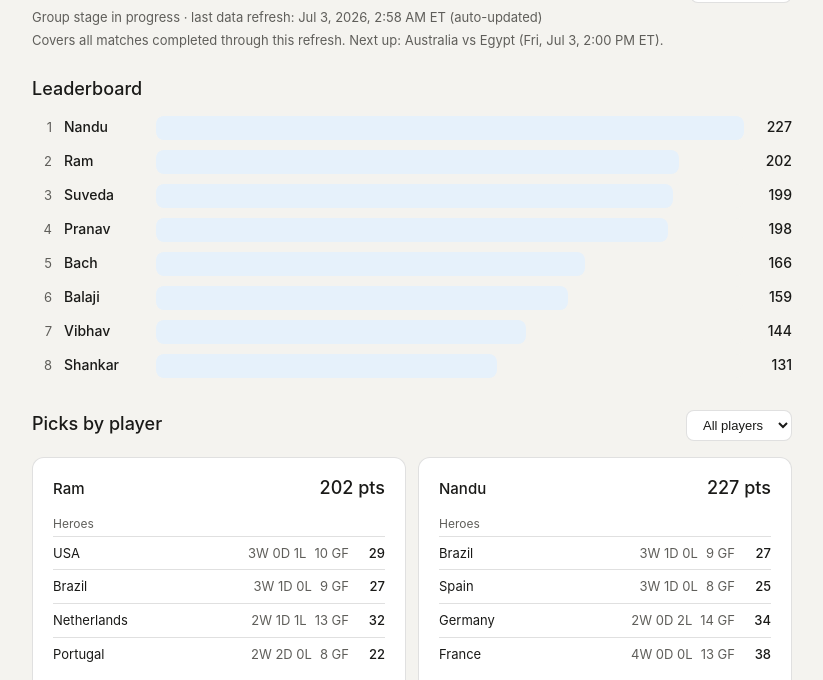
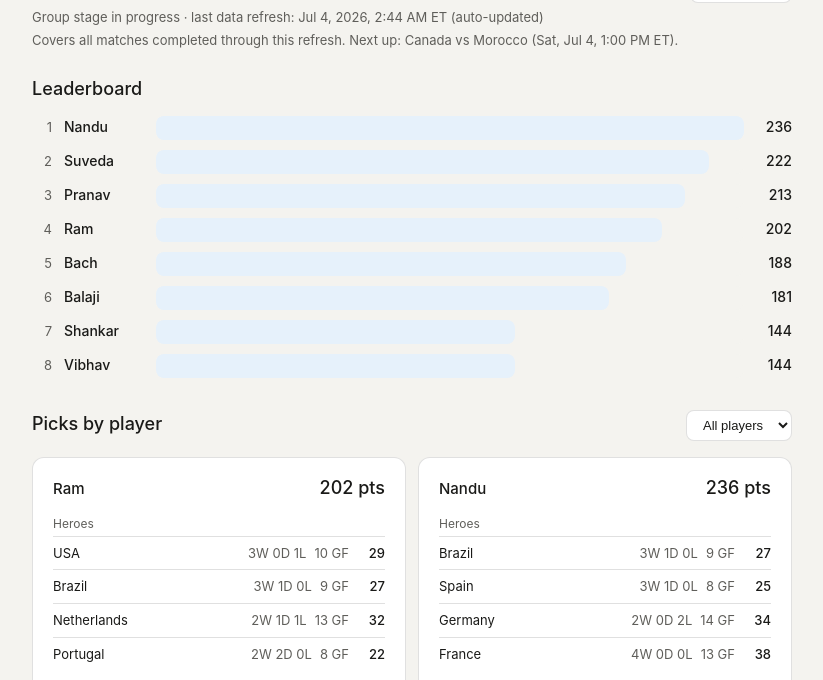
Before and after one commit to pranavshankar-dev/WC-Fantasy-League, a website: page index.html in a window 1280 px wide. Shown: the part 56-736 px from the top of the page, without its empty margins (228-1051 px from the left). Drawn offline with Linux system fonts and the light colour scheme.

Commit message:
Auto-update WC pool standings 2026-07-04 06:44 UTC

```diff
--- a/index.html
+++ b/index.html
@@ -98,7 +98,7 @@
     <div>
       <h1>WC 2026 fantasy pool</h1>
       <p class="subtle">Group stage in progress &middot; last data refresh: <span id="last-updated">pre-tournament (seed data)</span></p>
-      <p class="subtle" style="margin-top:2px;">Covers all matches completed through this refresh. Next up: Australia vs Egypt (Fri, Jul 3, 2:00 PM ET).</p>
+      <p class="subtle" style="margin-top:2px;">Covers all matches completed through this refresh. Next up: Canada vs Morocco (Sat, Jul 4, 1:00 PM ET).</p>
     </div>
     <button id="rules-toggle">Scoring rules</button>
   </div>
@@ -137,7 +137,7 @@
 // EDITABLE DATA — update these two sections each refresh, then re-upload.
 // =======================================================================
 
-const LAST_UPDATED = "Jul 3, 2026, 2:58 AM ET (auto-updated)";
+const LAST_UPDATED = "Jul 4, 2026, 2:44 AM ET (auto-updated)";
 
 const players = [
   { name: "Ram", heroes: ["USA","Brazil","Netherlands","Portugal"], villains: ["Iran","Curacao","Turkiye","Sweden"] },
@@ -155,25 +155,25 @@ const players = [
 // Data as of June 20, 2026, ~12pm ET. Some groups have completed Matchday 2, others only MD1.
 const teamStats = {
   "Algeria": { goalsFor: 5, goalsAgainst: 9, wins: 1, losses: 2, draws: 1, stage: "eliminated_group" },
-  "Argentina": { goalsFor: 8, goalsAgainst: 1, wins: 3, losses: 0, draws: 0, stage: "r32" },
-  "Australia": { goalsFor: 2, goalsAgainst: 2, wins: 1, losses: 1, draws: 1, stage: "eliminated_group" },
+  "Argentina": { goalsFor: 11, goalsAgainst: 3, wins: 4, losses: 0, draws: 0, stage: "r32" },
+  "Australia": { goalsFor: 5, goalsAgainst: 7, wins: 1, losses: 2, draws: 1, stage: "eliminated_group" },
   "Austria": { goalsFor: 6, goalsAgainst: 9, wins: 1, losses: 2, draws: 1, stage: "r32" },
   "Belgium": { goalsFor: 9, goalsAgainst: 4, wins: 2, losses: 0, draws: 2, stage: "r32" },
   "Bosnia-Herzegovina": { goalsFor: 5, goalsAgainst: 8, wins: 1, losses: 2, draws: 1, stage: "eliminated_group" },
   "Brazil": { goalsFor: 9, goalsAgainst: 2, wins: 3, losses: 0, draws: 1, stage: "r32" },
-  "Cabo Verde": { goalsFor: 2, goalsAgainst: 2, wins: 0, losses: 0, draws: 3, stage: "r32" },
+  "Cabo Verde": { goalsFor: 4, goalsAgainst: 5, wins: 0, losses: 1, draws: 3, stage: "r32" },
   "Canada": { goalsFor: 9, goalsAgainst: 3, wins: 2, losses: 1, draws: 1, stage: "r32" },
-  "Colombia": { goalsFor: 4, goalsAgainst: 1, wins: 2, losses: 0, draws: 1, stage: "r32" },
+  "Colombia": { goalsFor: 5, goalsAgainst: 1, wins: 3, losses: 0, draws: 1, stage: "r32" },
   "Croatia": { goalsFor: 6, goalsAgainst: 7, wins: 2, losses: 2, draws: 0, stage: "r32" },
   "Curacao": { goalsFor: 1, goalsAgainst: 9, wins: 0, losses: 2, draws: 1, stage: "eliminated_group" },
   "Czechia": { goalsFor: 2, goalsAgainst: 6, wins: 0, losses: 2, draws: 1, stage: "eliminated_group" },
   "DR Congo": { goalsFor: 5, goalsAgainst: 5, wins: 1, losses: 2, draws: 1, stage: "eliminated_group" },
   "Ecuador": { goalsFor: 2, goalsAgainst: 4, wins: 1, losses: 2, draws: 1, stage: "eliminated_group" },
-  "Egypt": { goalsFor: 5, goalsAgainst: 3, wins: 1, losses: 0, draws: 2, stage: "r32" },
+  "Egypt": { goalsFor: 10, goalsAgainst: 6, wins: 2, losses: 0, draws: 2, stage: "r32" },
   "England": { goalsFor: 8, goalsAgainst: 3, wins: 3, losses: 0, draws: 1, stage: "r32" },
   "France": { goalsFor: 13, goalsAgainst: 2, wins: 4, losses: 0, draws: 0, stage: "r32" },
   "Germany": { goalsFor: 14, goalsAgainst: 9, wins: 2, losses: 2, draws: 0, stage: "r32" },
-  "Ghana": { goalsFor: 2, goalsAgainst: 2, wins: 1, losses: 1, draws: 1, stage: "eliminated_group" },
+  "Ghana": { goalsFor: 2, goalsAgainst: 3, wins: 1, losses: 2, draws: 1, stage: "eliminated_group" },
   "Haiti": { goalsFor: 2, goalsAgainst: 8, wins: 0, losses: 3, draws: 0, stage: "eliminated_group" },
   "Iran": { goalsFor: 3, goalsAgainst: 3, wins: 0, losses: 0, draws: 3, stage: "eliminated_group" },
   "Iraq": { goalsFor: 1, goalsAgainst: 12, wins: 0, losses: 3, draws: 0, stage: "eliminated_group" },
```
